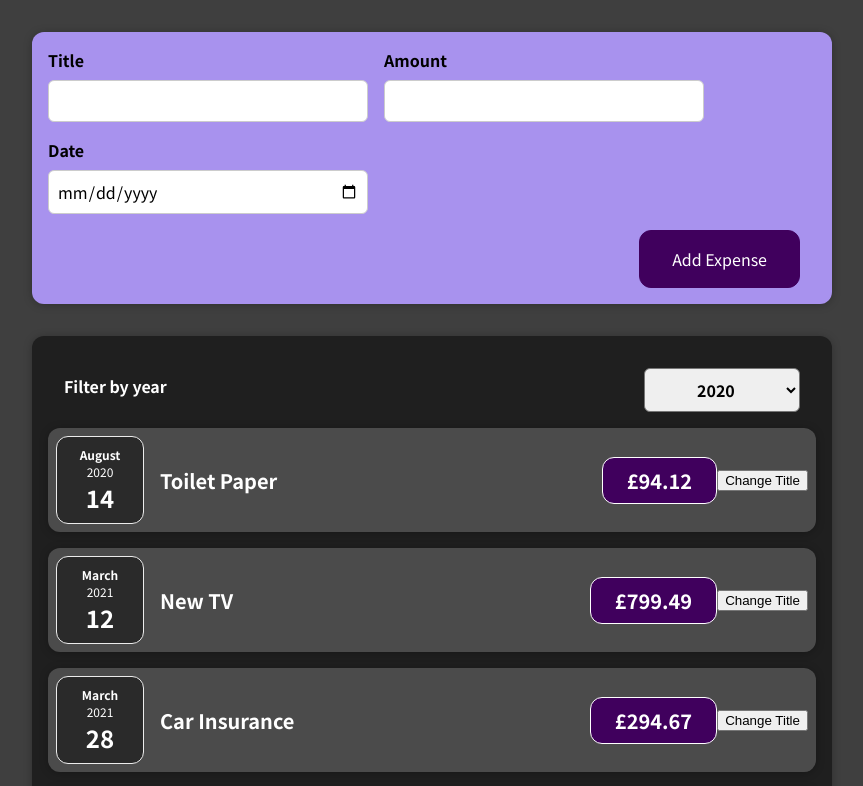
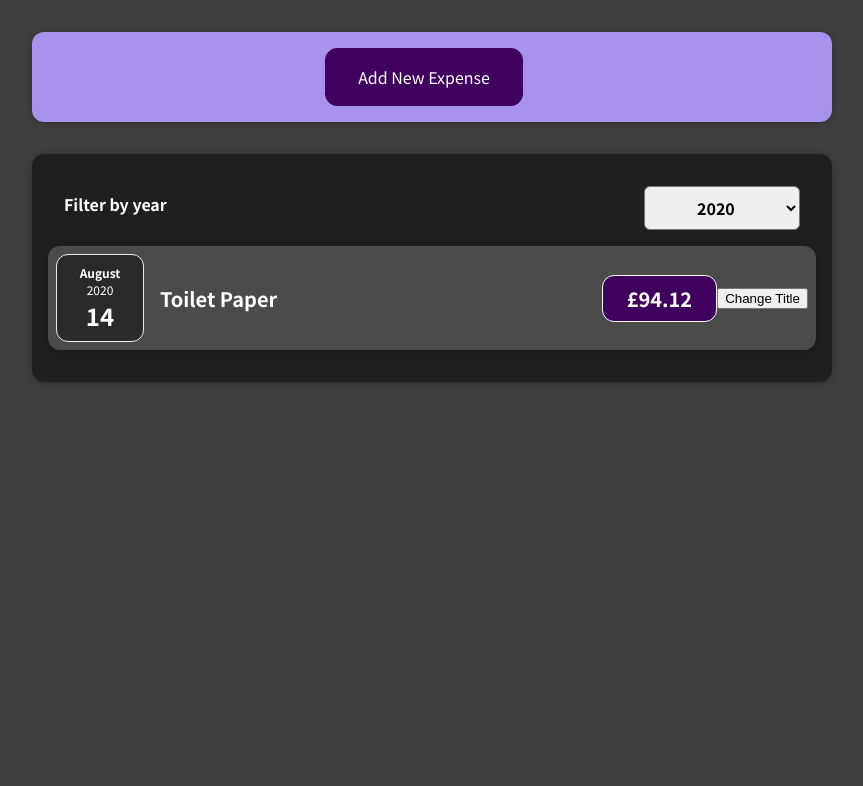
Before and after one commit to euanstirling/react-complete-guide, a React (Create React App) app: page / in a window 1280 px wide. Shown: the top 786 px of the page, without its empty margins (208-1071 px from the left). Built offline with nearby package versions, Linux system fonts and the light colour scheme.

Commit message:
form improvements and filter

```diff
--- a/src/components/ExpenseItem.js
+++ b/src/components/ExpenseItem.js
@@ -35,6 +35,7 @@
   };
 
   return (
+    <li>
       <Card className='expense-item'>
         <ExpenseDate date={props.date}></ExpenseDate>
         <div className='expense-item__description'>
@@ -44,6 +45,7 @@
         {/* add event listener to a react element. Add a JS function or point to a function, use ON to list possible event listeners*/}
         <button onClick={handleClick}>Change Title</button>
       </Card>
+    </li>
   );
 };
 
--- a/src/components/Expenses.js
+++ b/src/components/Expenses.js
@@ -1,8 +1,9 @@
 import React, { useState } from 'react';
-import ExpenseItem from './ExpenseItem';
+
 import Card from './Card';
 import './Expenses.css';
 import ExpensesFilter from './ExpensesFilter';
+import ExpensesList from './ExpensesList';
 
 const Expenses = (props) => {
   const [filteredYear, setFilteredYear] = useState('2020');
@@ -11,6 +12,10 @@
     setFilteredYear(selectedYear);
   };
 
+  const filteredExpenses = props.items.filter((expense) => {
+    return expense.date.getFullYear().toString() === filteredYear;
+  });
+
   return (
     <div>
       <Card className='expenses'>
@@ -18,16 +23,15 @@
           selected={filteredYear}
           onChangeFilter={filterChangeHandler}
         />
-        {props.items.map((expense) => (
-          <ExpenseItem
-            key={expense.id}
-            title={expense.title}
-            amount={expense.amount}
-            date={expense.date}
-          />
-        ))}
+        <ExpensesList items={filteredExpenses} />
+      </Card>
+    </div>
+  );
+};
 
-        {/* <ExpenseItem
+export default Expenses;
+
+/* <ExpenseItem
           title={props.items[0].title}
           amount={props.items[0].amount}
           date={props.items[0].date}
@@ -46,10 +50,4 @@
           title={props.items[3].title}
           amount={props.items[3].amount}
           date={props.items[3].date}
-        ></ExpenseItem> */}
-      </Card>
-    </div>
-  );
-};
-
-export default Expenses;
+        ></ExpenseItem> */
--- /dev/null
+++ b/src/components/ExpensesList.css
@@ -0,0 +1,9 @@
+.expenses-list {
+  list-style: none;
+  padding: 0;
+}
+
+.expenses-list__fallback {
+  color: white;
+  text-align: center;
+}
--- /dev/null
+++ b/src/components/ExpensesList.js
@@ -0,0 +1,25 @@
+import React from 'react';
+
+import ExpenseItem from './ExpenseItem';
+import './ExpensesList.css';
+
+const ExpensesList = (props) => {
+  if (props.items.length === 0) {
+    return <h2 className='expenses-list__fallback'>Found no expenses.</h2>;
+  }
+
+  return (
+    <ul className='expenses-list'>
+      {props.items.map((expense) => (
+        <ExpenseItem
+          key={expense.id}
+          title={expense.title}
+          amount={expense.amount}
+          date={expense.date}
+        />
+      ))}
+    </ul>
+  );
+};
+
+export default ExpensesList;
--- a/src/components/NewExpense/ExpenseForm.js
+++ b/src/components/NewExpense/ExpenseForm.js
@@ -89,6 +89,9 @@
         </div>
       </div>
       <div className='new-expense__actions'>
+        <button type='button' onClick={props.onCancel}>
+          Cancel
+        </button>
         <button type='submit'>Add Expense</button>
       </div>
     </form>
--- a/src/components/NewExpense/NewExpense.js
+++ b/src/components/NewExpense/NewExpense.js
@@ -1,20 +1,39 @@
-import React from 'react';
+import React, { useState } from 'react';
 
 import ExpenseForm from './ExpenseForm';
 import './NewExpense.css';
 
 const NewExpense = (props) => {
+  const [isEditing, setIsEditing] = useState(false);
+
   const saveExpenseDataHandler = (enteredExpenseData) => {
     const expenseData = {
       ...enteredExpenseData,
       id: Math.random().toString(),
     };
     props.onAddExpense(expenseData);
+    setIsEditing(false);
+  };
+
+  const startEditingHandler = () => {
+    setIsEditing(true);
+  };
+
+  const stopEditingHandler = () => {
+    setIsEditing(false);
   };
 
   return (
     <div className='new-expense'>
-      <ExpenseForm onSaveExpenseData={saveExpenseDataHandler} />
+      {!isEditing && (
+        <button onClick={startEditingHandler}>Add New Expense</button>
+      )}
+      {isEditing && (
+        <ExpenseForm
+          onSaveExpenseData={saveExpenseDataHandler}
+          onCancel={stopEditingHandler}
+        />
+      )}
     </div>
   );
 };
```
Also changed, not shown: 1 other file (tests, documents, lock files or other folders). Lines whose indentation alone changed are shown as unchanged.
